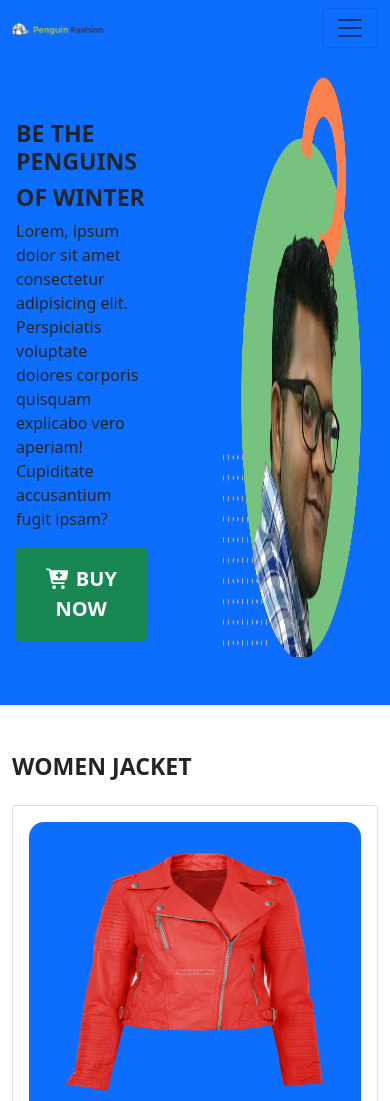
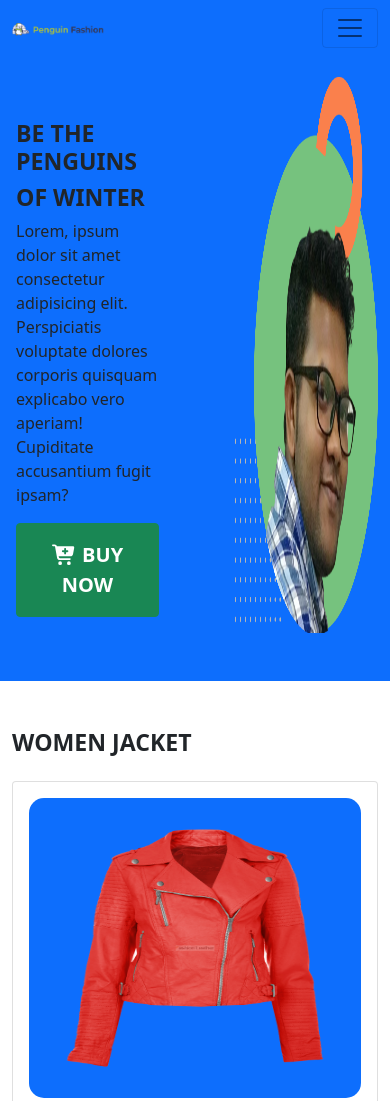
Before and after one commit to hassy008/responsive-landing-page-assignment-PH, a plain HTML site: page index.html in a window 390 px wide. Shown: the top 1101 px of the page. Drawn offline with Linux system fonts and the light colour scheme.

Commit message:
responsive

```diff
--- a/index.html
+++ b/index.html
@@ -45,20 +45,19 @@
                 </div>
             </div>
         </nav>
-
     </header>
 
     <main>
         <section class="bg-primary">
             <div class="container pb-5">
                 <div class="row">
-                    <div class="col-5 mt-5 p-3">
+                    <div class="col col-lg-5 col-md-12 col-sm-12  mt-5 p-3">
                         <h3 class="text-uppercase fw-bold">be the penguins</h3>
                         <h3 class="text-uppercase fw-bold">of winter</h3>
                         <p>Lorem, ipsum dolor sit amet consectetur adipisicing elit. Perspiciatis voluptate dolores corporis quisquam explicabo vero aperiam! Cupiditate accusantium fugit ipsam?</p>
                         <button class="btn btn-success text-uppercase p-3 fs-5 fw-bold"><i class="fas fa-cart-plus"></i> buy now </button>
                     </div>
-                    <div class="col-5 ms-5">
+                    <div class="col col-lg-5 col-md-12 col-sm-12  ms-5">
                         <img src="images/logo-icon/my-green.png" class="h-100 w-100" alt="">
                     </div>
                 </div>
```
